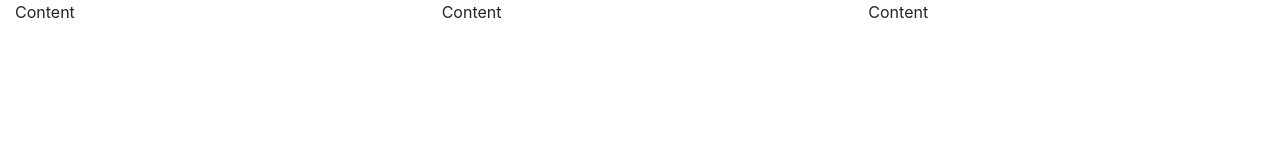
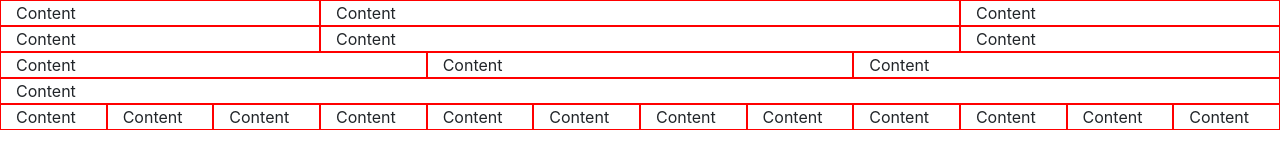
Before and after one commit to gorcsvra/BOOTSTRAP4, a plain HTML site: page grid.html in a window 1280 px wide. Drawn offline with nearby package versions, Linux system fonts and the light colour scheme.

Commit message:
Különböző méretű rublikák készítése

```diff
--- a/grid.html
+++ b/grid.html
@@ -10,7 +10,7 @@
 
     <title>Grid</title>
     <style>
-        .col {
+        [class^="col"] {
             border: 1px solid red;
         }
     </style>
@@ -19,6 +19,24 @@
 <body>
     <div class="container-fluid">
         <div class="row">
+            <div class="col-md-3">
+                Content
+            </div>
+            <div class="col-md-6">
+                Content
+            </div>
+            <div class="col-md-3">
+                Content
+            </div>
+            <div class="col-md-3">
+                Content
+            </div>
+            <div class="col-md-6">
+                Content
+            </div>
+            <div class="col-md-3">
+                Content
+            </div>
             <div class="col-md-4">
                 Content
             </div>
@@ -28,8 +46,47 @@
             <div class="col-md-4">
                 Content
             </div>
+            <div class="col-md-12">
+                Content
+            </div>
+            <div class="col-md-1">
+                Content
+            </div>
+            <div class="col-md-1">
+                Content
+            </div>
+            <div class="col-md-1">
+                Content
+            </div>
+            <div class="col-md-1">
+                Content
+            </div>
+            <div class="col-md-1">
+                Content
+            </div>
+            <div class="col-md-1">
+                Content
+            </div>
+            <div class="col-md-1">
+                Content
+            </div>
+            <div class="col-md-1">
+                Content
+            </div>
+            <div class="col-md-1">
+                Content
+            </div>
+            <div class="col-md-1">
+                Content
+            </div>
+            <div class="col-md-1">
+                Content
+            </div>
+            <div class="col-md-1">
+                Content
+            </div>
+
         </div>
-    </div>
 </body>
 
 </html>
```
